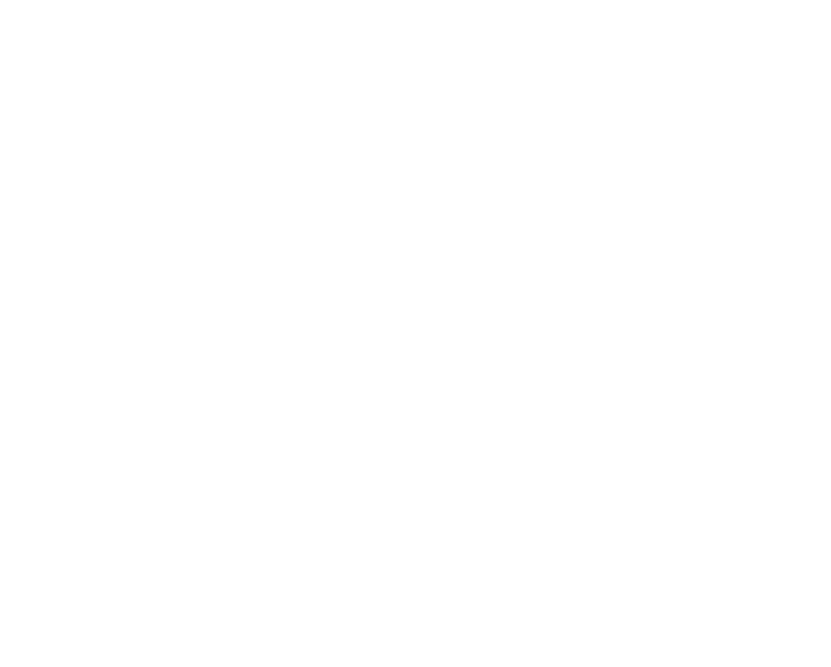
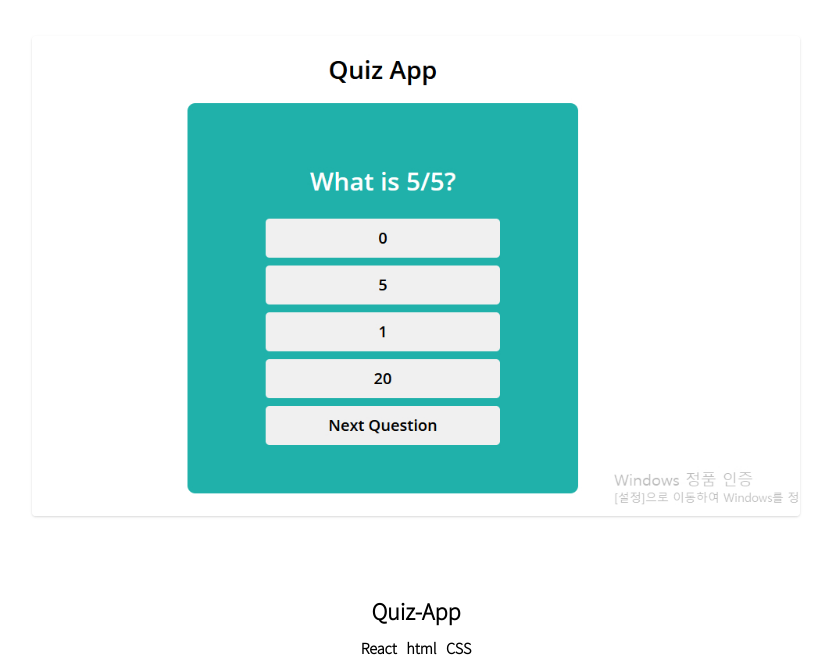
Before and after one commit to hjh6609/portfoliov1, a React (Create React App) app: page /portfolio in a window 1280 px wide. Shown: the part 2120-2787 px from the top of the page, without its empty margins (224-1055 px from the left). Built offline with nearby package versions, Linux system fonts and the light colour scheme.

Commit message:
portfolio

```diff
--- a/src/App.js
+++ b/src/App.js
@@ -7,6 +7,7 @@
 import Home from './pages'
 import About from './pages/about';
 import Contact from './pages/Contact';
+import port from './pages/port'; //portfolio component test
 import Portfolio from './pages/portfolio';
 
 function App() {
@@ -40,6 +41,7 @@
         <Route path="/about" exact component={About} />
         <Route path="/portfolio" exact component={Portfolio} />
         <Route path="/contact" exact component={Contact} />
+        <Route path="/port" exact component={port} />
       </Switch>
       <Footer />
     </>
--- a/src/components/Dropdown.js
+++ b/src/components/Dropdown.js
@@ -10,6 +10,7 @@
             <Link className="p-4" to="/about">About</Link>
             <Link className="p-4" to="/portfolio">Portfolio</Link>
             <Link className="p-4" to="/contact">Contact</Link>
+            <Link className="p-4" to="/port">Port-test</Link>
         </div>
     )
 }
--- a/src/components/Navbar.js
+++ b/src/components/Navbar.js
@@ -32,6 +32,7 @@
                 <Link className="p-4" to="/about">About</Link>
                 <Link className="p-4" to="/portfolio">Portfolio</Link>
                 <Link className="p-4" to="/contact">Contact</Link>
+                <Link className="p-4" to="/port">Port-test</Link>
             </div>
         </nav>
     )
--- /dev/null
+++ b/src/pages/port.js
@@ -0,0 +1,11 @@
+import React from 'react'
+
+const port = () => {
+    return (
+        <div>
+            hi
+        </div>
+    )
+}
+
+export default port
--- a/src/pages/portfolio.js
+++ b/src/pages/portfolio.js
@@ -1,6 +1,7 @@
 import React from 'react'
 import ImageOne from '../images/weather-app.jpg';
 import ImageTwo from '../images/gallery.jpg';
+import ImageThree from '../images/quiz-app.jpg';
 
 
 const Portfolio = () => {
@@ -44,6 +45,25 @@
             </div>
         </div>
 
+        <div className="portfolio"> {/*  bg-green-100 */ }
+            <img src={ImageThree} alt="" className="h-full rounded
+            mb-20 shadow" />
+            <div className="center-content font-bold">
+                <h2 className="text-2xl mb-2">
+                    Quiz-App
+                </h2>
+                <p className="mb-2">
+                    React &nbsp; html &nbsp; CSS
+                </p>
+                <span className="pro-button">
+                    <button onClick={() => window.open('https://vercel.com/blank2/quiz-app', '_blank')}><strong>View Site</strong></button>
+                </span>
+                <span className="pro-button">
+                    <button onClick={() => window.open('https://github.com/hjh6609/quiz-app', '_blank')}><strong>View Github</strong></button>
+                </span>
+            </div>
+        </div>
+
         <div className="h-screen">&nbsp;</div>
         </>
     )
```
Also changed, not shown: src/images/quiz-app.jpg (added).
